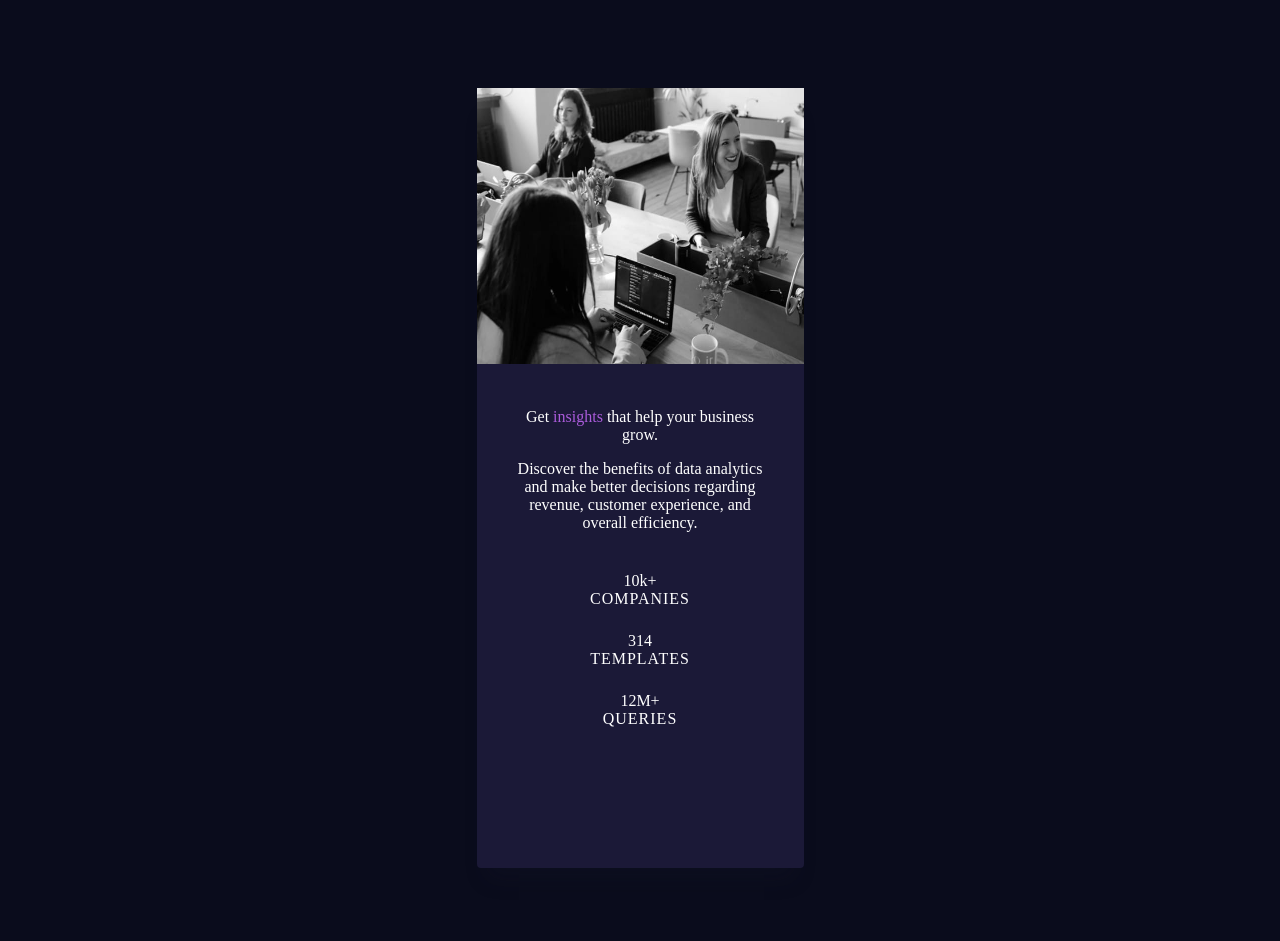
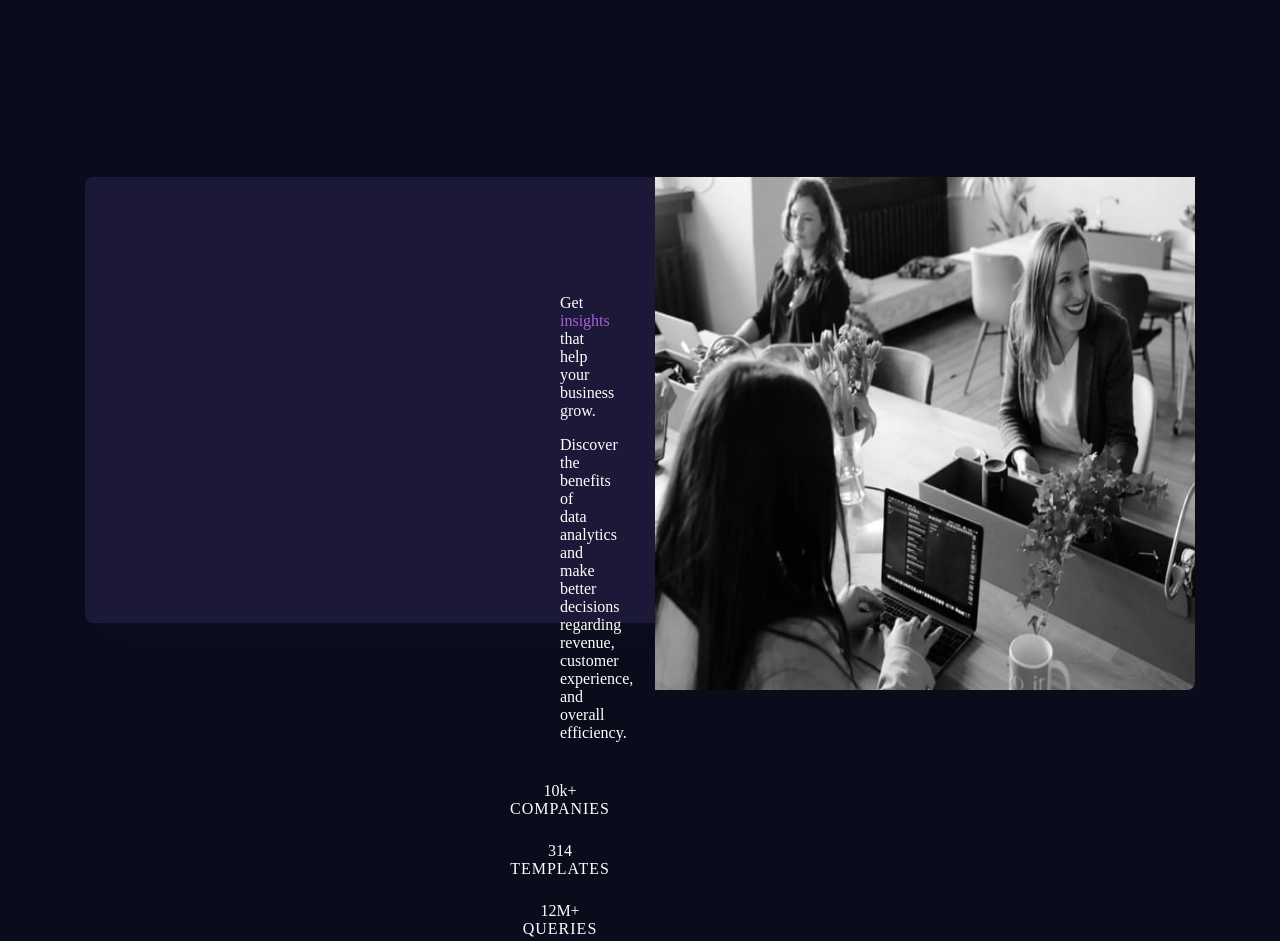
Before and after one commit to AbigirlMuchineripi/Stats-Preview-Card-Code, a plain HTML site: page index.html in a window 1280 px wide. Drawn offline with Linux system fonts and the light colour scheme.

Commit message:
css update

```diff
--- a/index.html
+++ b/index.html
@@ -15,7 +15,7 @@
                 <div class="main-card-hero-overlay"></div>
                 <figure class="main-hero-mobile">
                     <img src="./images/image-header-mobile.jpg"
-                     alt="stats-image"
+                     alt="image"
                      width="654"
                      height="840"
                      loading="lazy"
--- a/main.css
+++ b/main.css
@@ -86,7 +86,7 @@ h1{
   height:780px;
   background-color: var(--CARD-BG);
   margin:5.5rem 1.5rem;
-  border-radius: 4px;
+  border-radius: 8px;
   box-shadow: var(--SHADOW);
   display: flex;
   flex-flow: column;
@@ -152,3 +152,65 @@ span{
   text-transform: uppercase;
 }
 /*DESKTOP DESIGN*/
+@media screen and (min-width:720px){
+  .main-card{
+    width: 1110px;
+    height: 446px;
+    flex-flow: row-reverse;
+    margin:11.06rem 10.31rem;
+
+  }
+  .main-card-hero{
+    width: 540px;
+    height: 446px;
+
+  }
+  .main-card-hero-overlay{
+    border-radius:0 8px 8px 0;
+  }
+  .main-hero-mobile img{
+    border-radius: 0 8px 8px 0;
+  }
+  .main-card-details{
+    padding: 71px 95px 25px 72px;
+    height:403px;
+    width: 88px;
+  }
+  .main-card-details-subtext {
+    font:var(--TITLE);
+    margin-top: 1.56rem;
+  }
+  span{
+    font:var(--TITLE-MOB);
+    color:var(--PURPLE);
+  }
+  .main-card-details-title {
+   font: var(--DETAILS-MOB);
+   color: var(--WHITE);
+   margin-top: 1rem;
+
+  }
+  .stats-wrapper{
+    margin-top: 2.5rem;
+    display:flex;
+    flex-flow: column;
+    gap:1.5rem;
+    align-items: center;
+  }
+  .companies-number,
+  .templates-number,
+  .queries-number{
+    font: var(--STATS-MOB);
+    color: var(--WHITE);
+    letter-spacing: 0px;
+  }
+  .label{
+    font: var(--LABEL-MOB);
+    color: var(--WHITE);
+    letter-spacing: 1px;
+    text-transform: uppercase;
+  }
+
+
+
+}
```
